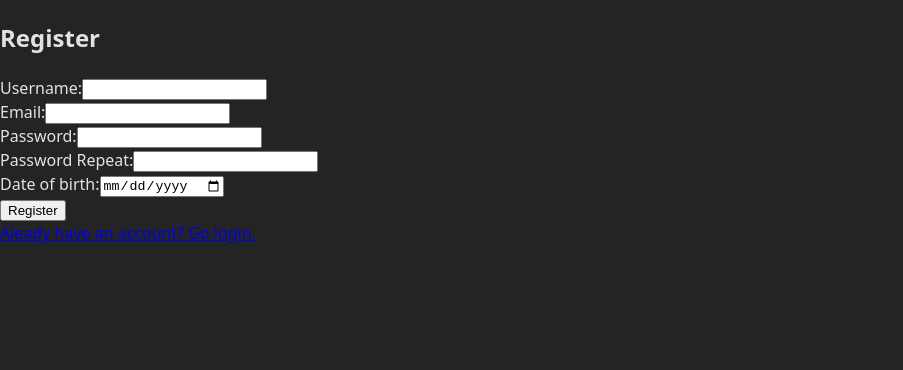
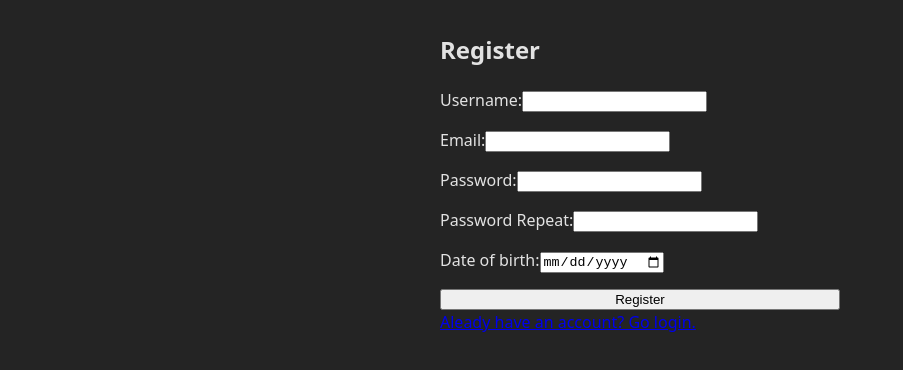
Before and after one commit to Paulius19Ka/room_2_movie_database, a React (Vite) app: page /register in a window 1280 px wide. Shown: the top 370 px of the page, without its empty margins (0-903 px from the left). Built offline with nearby package versions, Linux system fonts and the light colour scheme; data requests are answered from the project's data file.

Commit message:
Added skeleton on register

```diff
--- a/src/pages/Login.tsx
+++ b/src/pages/Login.tsx
@@ -1,9 +1,10 @@
 import { useFormik } from 'formik';
-import { useContext, useState } from 'react';
+import { useContext, useState, useEffect } from 'react';
 import { useNavigate, Link } from 'react-router';
 import bcrypt from 'bcryptjs';
 import * as Yup from 'yup';
 import styled from 'styled-components';
+import { Skeleton } from "@mui/material";
 
 import UsersContext from '../contexts/UsersContext';
 import { UsersContextTypes } from '../types';
@@ -64,6 +65,11 @@ const Login = () => {
   const { users, setLoggedInUser } = useContext(UsersContext) as UsersContextTypes;
   const [error, setError] = useState('');
   const navigate = useNavigate();
+  const [loading, setLoading] = useState(true);
+  useEffect(() => {
+    const timer = setTimeout(() => setLoading(false), 1500);
+    return () => clearTimeout(timer);
+  }, []);
 
   const formik = useFormik({
     initialValues: {
@@ -107,6 +113,13 @@ const Login = () => {
   return (
     <StyledLogin>
       <h2>Login</h2>
+      {loading ? (
+        <>
+          <Skeleton height={50} width="40%" sx={{ bgcolor: "#ffff00" }} />
+          <Skeleton height={200} width="100%" sx={{ bgcolor: "#ffff00" }} />
+          <Skeleton height={40} width="20%" sx={{ bgcolor: "#ffff00" }} />
+        </>
+      ) : (
       <form onSubmit={formik.handleSubmit}>
         <div>
           <label
@@ -153,11 +166,14 @@ const Login = () => {
         </div>
         <input type="submit" value="Login" />
       </form>
-      {
+      )}{
         error && <p>{error}</p>
       }
       <Link to="/register">Don't have an account yet? Go create one.</Link>
+
+
     </StyledLogin>
+
   );
 }
 
--- a/src/pages/Register.tsx
+++ b/src/pages/Register.tsx
@@ -1,18 +1,39 @@
 import { useFormik } from "formik";
 import bcrypt from "bcryptjs";
 import { v4 as generatedId } from "uuid";
-import { useContext, useState } from "react";
+import { useContext, useState, useEffect } from "react";
 import { useNavigate, Link } from "react-router";
 import * as Yup from 'yup';
+import styled from "styled-components";
 
+import { Skeleton } from "@mui/material";
 import UsersContext from "../contexts/UsersContext";
 import { User, UsersContextTypes } from "../types";
+
+
+const StyledRegister = styled.section`
+  max-width: 400px;
+  margin: 2rem auto;
+
+  form {
+    display: flex;
+    flex-direction: column;
+    gap: 1rem;
+  }
+`;
+
+
 
 const Register = () => {
 
   const { users, dispatch, setLoggedInUser } = useContext(UsersContext) as UsersContextTypes;
   const [error, setError] = useState<string | null>(null);
   const navigate = useNavigate();
+  const [loading, setLoading] = useState(true);
+  useEffect(() => {
+    const timer = setTimeout(() => setLoading(false), 1500);
+    return () => clearTimeout(timer);
+  }, []);
 
   const formik = useFormik({
     initialValues: {
@@ -75,8 +96,17 @@ const Register = () => {
   });
 
   return (
-    <section>
+
+      <StyledRegister>
+
       <h2>Register</h2>
+      {loading ? (
+        <>
+          <Skeleton height={50} width="40%" sx={{ bgcolor: "#ffff00" }} />
+          <Skeleton height={500} width="100%" sx={{ bgcolor: "#ffff00" }} />
+          <Skeleton height={40} width="20%" sx={{ bgcolor: "#ffff00" }} />
+        </>
+      ) : (
       <form onSubmit={formik.handleSubmit}>
         <div>
           <label
@@ -155,11 +185,12 @@ const Register = () => {
         </div>
         <button type="submit">Register</button>
       </form>
-      {
+     )} {
         error && <p>{error}</p>
       }
       <Link to="/login">Aleady have an account? Go login.</Link>
-    </section>
+
+    </StyledRegister>
   );
 }
 
```
